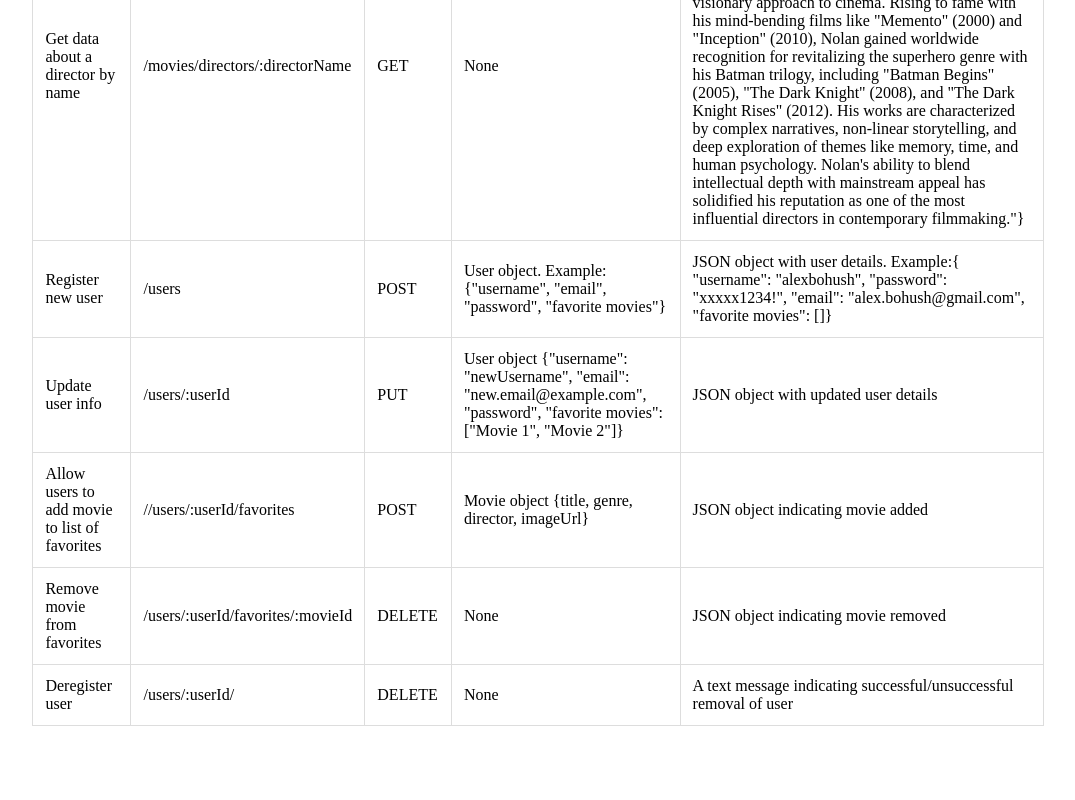
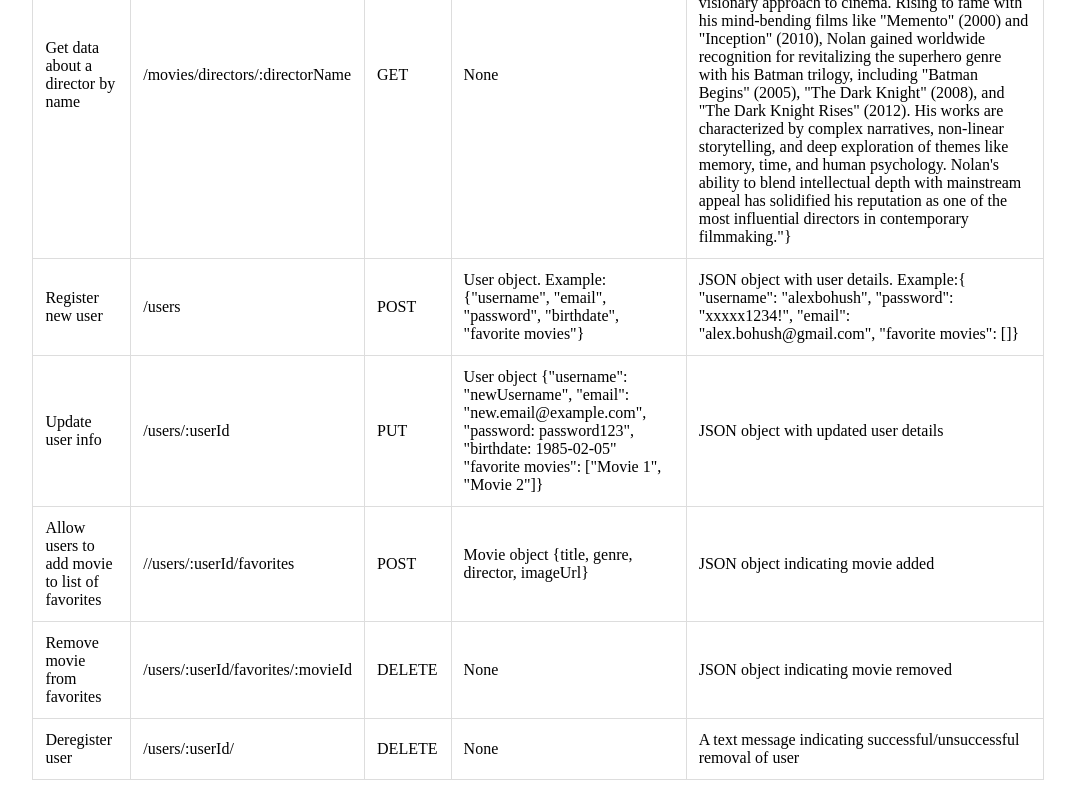
Before and after one commit to afhallahan/movie_api, a website: page public/documentation.html in a window 1280 px wide. Shown: the part 671-1471 px from the top of the page, without its empty margins (102-1177 px from the left). Before the commit the page ends 1417 px from the top, so only its background shows below. Drawn offline with Linux system fonts and the light colour scheme.

Commit message:
update user examples

```diff
--- a/public/documentation.html
+++ b/public/documentation.html
@@ -98,13 +98,13 @@
         <td>/users</td>
         <td>POST</td>
         <td>
-          User object. Example: {"username", "email", "password", "favorite
+          User object. Example: {"username", "email", "password", "birthdate", "favorite
           movies"}
         </td>
         <td>
           JSON object with user details. Example:{ "username": "alexbohush",
-          "password": "xxxxx1234!", "email": "alex.bohush@gmail.com", "favorite movies":
-          []}
+          "password": "xxxxx1234!", "email": "alex.bohush@gmail.com", "favorite
+          movies": []}
         </td>
       </tr>
 
@@ -114,7 +114,7 @@
         <td>PUT</td>
         <td>
           User object {"username": "newUsername", "email":
-          "new.email@example.com", "password", "favorite movies": ["Movie 1",
+          "new.email@example.com", "password: password123", "birthdate: 1985-02-05" "favorite movies": ["Movie 1",
           "Movie 2"]}
         </td>
         <td>JSON object with updated user details</td>
```
